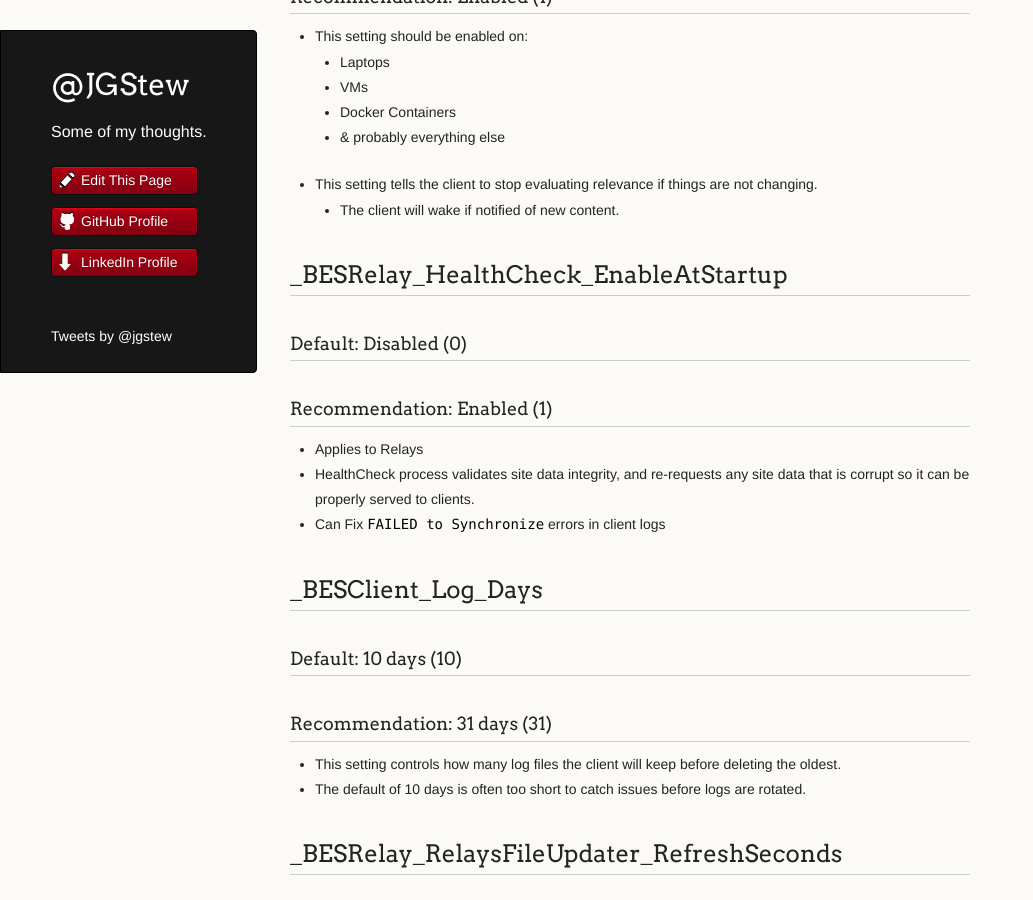
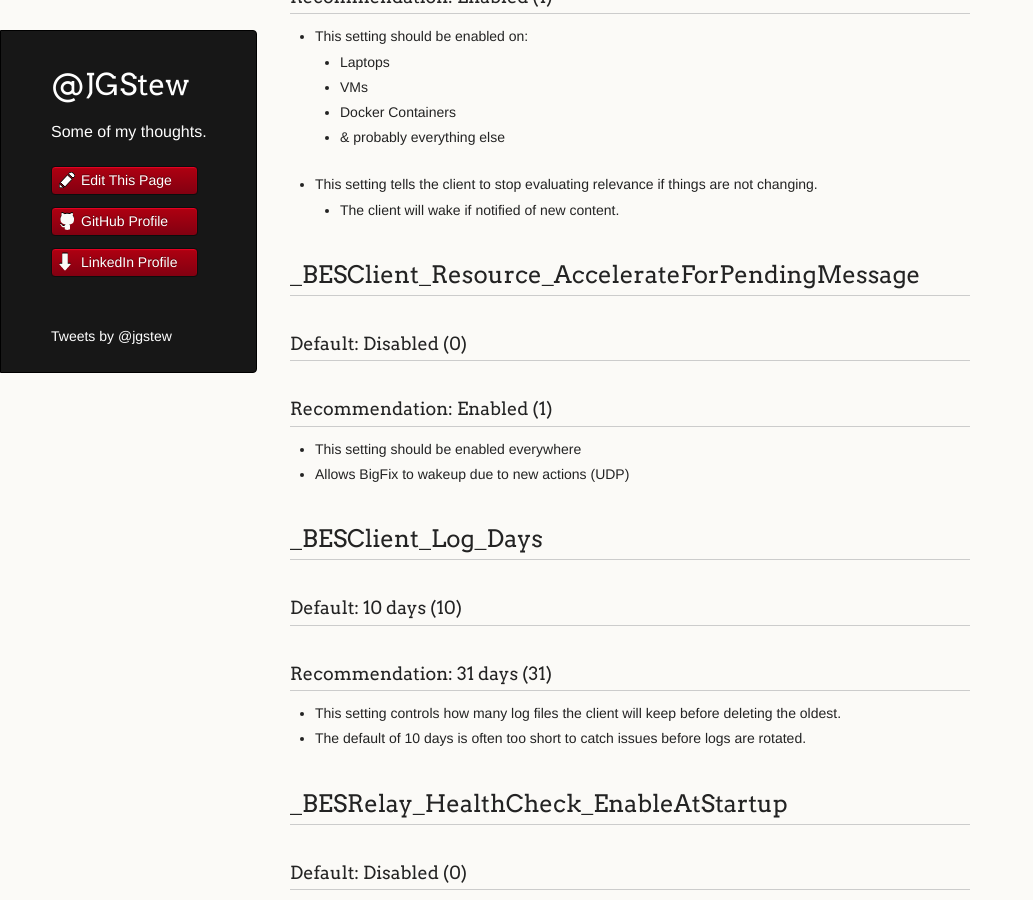
Before and after one commit to jgstew/jgstew.github.io, a Jekyll site: the page built from _posts/2018-10-30-BigFix-Settings-Optimizations.md, in a window 1280 px wide and 900 px high, scrolled down 743 px. Shown: the whole window, without its empty margins (0-1033 px from the left). Built offline with Jekyll 4.4.1, drawn with Linux system fonts in a browser that asks for light colours; nearby versions of some CDN libraries; comment, search, counter and statistics services are not loaded; part of the change alters nothing that is shown; some of the changed text lies outside the part shown.

Commit message:
Update 2018-10-30-BigFix-Settings-Optimizations.md

```diff
--- a/_posts/2018-10-30-BigFix-Settings-Optimizations.md
+++ b/_posts/2018-10-30-BigFix-Settings-Optimizations.md
@@ -38,15 +38,14 @@ date: November 8, 2018
   - The client will wake if notified of new content.
 
 
-## _BESRelay_HealthCheck_EnableAtStartup
+## _BESClient_Resource_AccelerateForPendingMessage
 
 ### Default: Disabled (0)
 
 ### Recommendation: Enabled (1)
 
-- Applies to Relays
-- HealthCheck process validates site data integrity, and re-requests any site data that is corrupt so it can be properly served to clients.
-- Can Fix `FAILED to Synchronize` errors in client logs
+- This setting should be enabled everywhere
+- Allows BigFix to wakeup due to new actions (UDP)
 
 
 ## _BESClient_Log_Days
@@ -57,6 +56,17 @@ date: November 8, 2018
 
 - This setting controls how many log files the client will keep before deleting the oldest.
 - The default of 10 days is often too short to catch issues before logs are rotated.
+
+
+## _BESRelay_HealthCheck_EnableAtStartup
+
+### Default: Disabled (0)
+
+### Recommendation: Enabled (1)
+
+- Applies to Relays
+- HealthCheck process validates site data integrity, and re-requests any site data that is corrupt so it can be properly served to clients.
+- Can Fix `FAILED to Synchronize` errors in client logs
 
 
 ## _BESRelay_RelaysFileUpdater_RefreshSeconds
@@ -115,6 +125,15 @@ Applicability: root server only (exists main gather service)
 - [***Run Once:***](https://github.com/jgstew/bigfix-content/blob/master/fixlet/clientsettings/Set%20__BESClient_Resource_PowerSaveEnable_%20to%20_1_%20after%202%20days%20-%20Universal.bes) Set `_BESClient_Resource_PowerSaveEnable` after 2 days in BigFix
 
 
+## What about new BigFix clients?
+
+### prepopulate settings with clientsettings.cfg
+
+- Can be used with Windows & Mac installers (EXE & PKG)
+- Can be used with Linux installers [using a script](https://github.com/jgstew/tools/blob/fa64fb29cac7788166b883c1a41c45a6f6ed7d58/bash/install_bigfix.sh#L277)
+- Will improve BigFix performance from the start!
+
+
 ## What about other settings?
 
 ![ ](/images/BigFix/Dashboards/DashboardClientSettingsManager.png)
```
